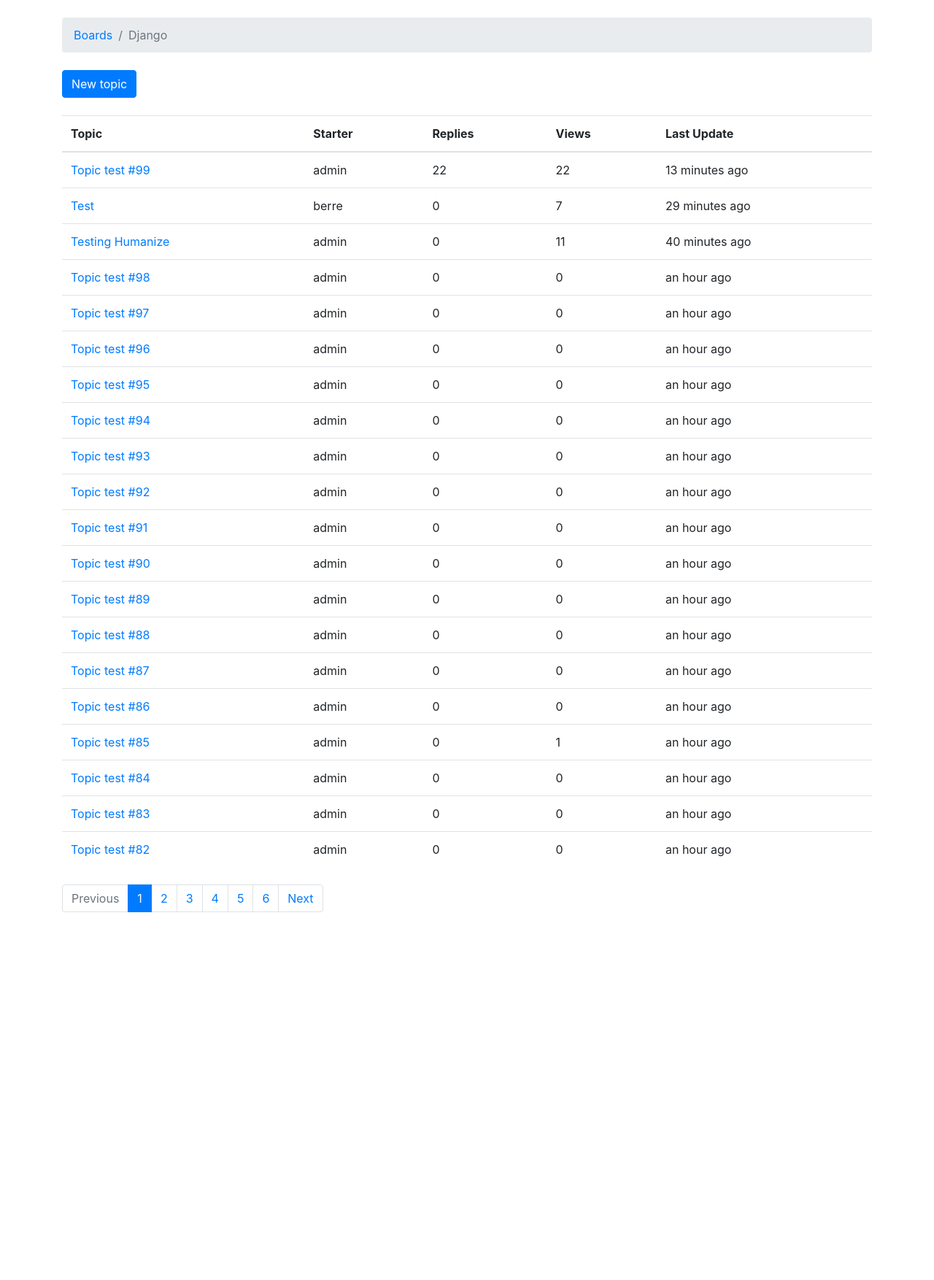
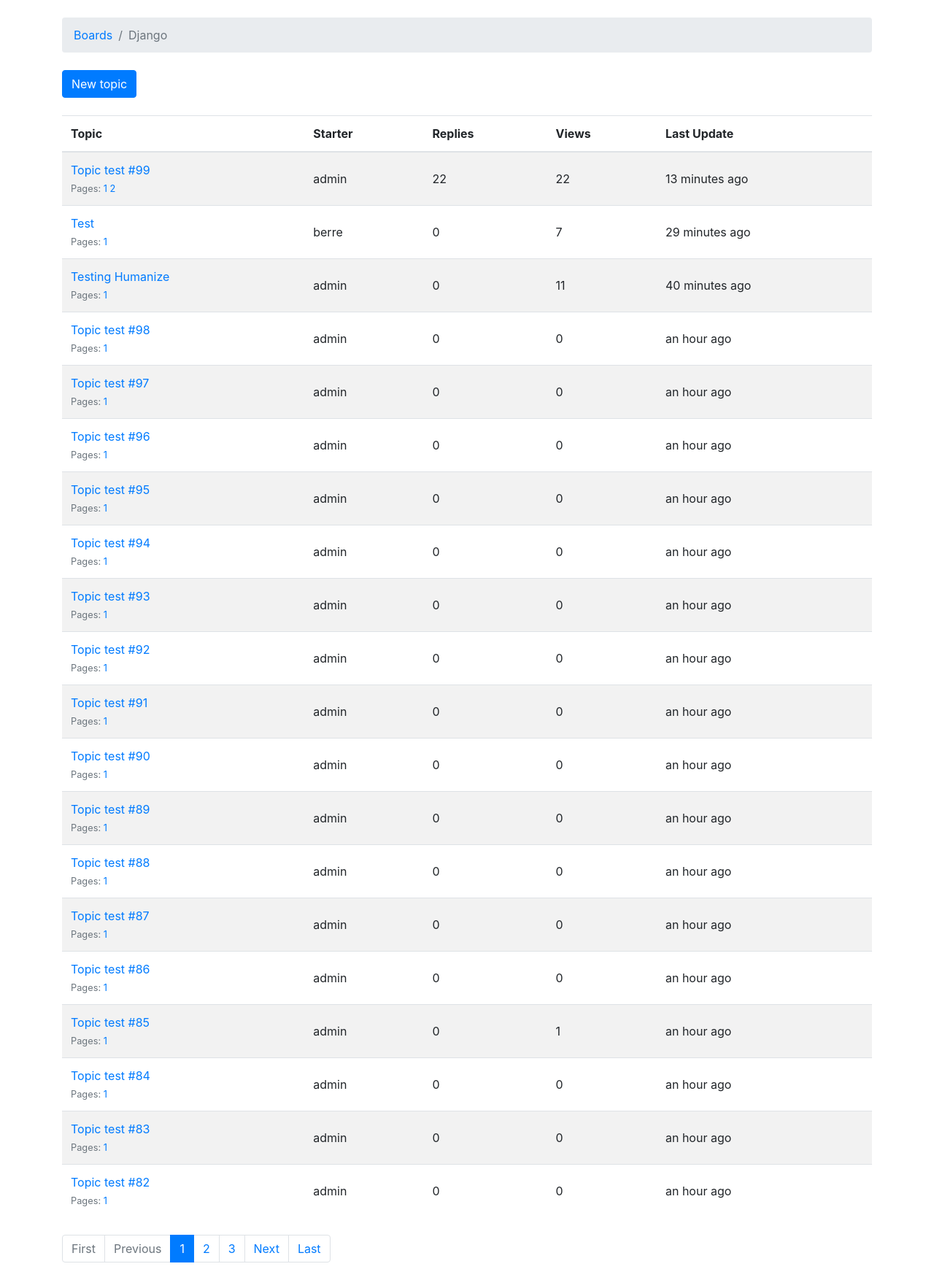
Before and after one commit to Berreyol/SpiralMediaTest, a Django app: page /boards/1/ in a window 1280 px wide. Shown: the part 56-1810 px from the top of the page at 73% size. Before the commit the page ends 1306 px from the top, so only its background shows below. Run offline with Django 3.2, Linux system fonts and the light colour scheme; data comes from the database, SQL or seed files in the repository; both versions use the stored data as it was after the commit; some libraries are stand-ins or nearby versions; some web fonts are replaced.

Commit message:
Final Adjustments
Fixed some bugs or performance errors

```diff
--- a/boards/models.py
+++ b/boards/models.py
@@ -1,3 +1,4 @@
+import math
 # Create your models here.
 from django.db import models
 from django.contrib.auth.models import User
@@ -30,6 +31,24 @@ class Topic(models.Model):
     def __str__(self):
         return self.subject
 
+    def get_page_count(self):
+        count = self.posts.count()
+        pages = count / 20
+        return math.ceil(pages)
+
+    def has_many_pages(self, count=None):
+        if count is None:
+            count = self.get_page_count()
+        return count > 6
+
+    def get_page_range(self):
+        count = self.get_page_count()
+        if self.has_many_pages(count):
+            return range(1, 5)
+        return range(1, count + 1)
+
+    def get_last_ten_posts(self):
+        return self.posts.order_by('-created_at')[:10]
 
 class Post(models.Model):
     message = models.TextField(max_length=4000)
--- a/boards/views.py
+++ b/boards/views.py
@@ -38,11 +38,15 @@ class PostListView(ListView):
     model = Post
     context_object_name = 'posts'
     template_name = 'topic_posts.html'
-    paginate_by = 2
+    paginate_by = 20
 
     def get_context_data(self, **kwargs):
-        self.topic.views += 1
-        self.topic.save()
+        session_key = 'viewed_topic_{}'.format(self.topic.pk)
+        if not self.request.session.get(session_key, False):
+            self.topic.views += 1
+            self.topic.save()
+            self.request.session[session_key] = True
+
         kwargs['topic'] = self.topic
         return super().get_context_data(**kwargs)
 
@@ -84,7 +88,18 @@ def reply_topic(request, pk, topic_pk):
             post.topic = topic
             post.created_by = request.user
             post.save()
-            return redirect('topic_posts', pk=pk, topic_pk=topic_pk)
+
+            topic.last_updated = timezone.now()
+            topic.save()
+
+            topic_url = reverse('topic_posts', kwargs={'pk': pk, 'topic_pk': topic_pk})
+            topic_post_url = '{url}?page={page}#{id}'.format(
+                url=topic_url,
+                id=post.pk,
+                page=topic.get_page_count()
+            )
+
+            return redirect(topic_post_url)
     else:
         form = PostForm()
     return render(request, 'reply_topic.html', {'topic': topic, 'form': form})
--- a/templates/includes/pagination.html
+++ b/templates/includes/pagination.html
@@ -1,6 +1,16 @@
 {% if is_paginated %}
   <nav aria-label="Topics pagination" class="mb-4">
     <ul class="pagination">
+      {% if page_obj.number > 1 %}
+        <li class="page-item">
+          <a class="page-link" href="?page=1">First</a>
+        </li>
+      {% else %}
+        <li class="page-item disabled">
+          <span class="page-link">First</span>
+        </li>
+      {% endif %}
+
       {% if page_obj.has_previous %}
         <li class="page-item">
           <a class="page-link" href="?page={{ page_obj.previous_page_number }}">Previous</a>
@@ -19,7 +29,7 @@
               <span class="sr-only">(current)</span>
             </span>
           </li>
-        {% else %}
+        {% elif page_num > page_obj.number|add:'-3' and page_num < page_obj.number|add:'3' %}
           <li class="page-item">
             <a class="page-link" href="?page={{ page_num }}">{{ page_num }}</a>
           </li>
@@ -35,6 +45,16 @@
           <span class="page-link">Next</span>
         </li>
       {% endif %}
+
+      {% if page_obj.number != paginator.num_pages %}
+        <li class="page-item">
+          <a class="page-link" href="?page={{ paginator.num_pages }}">Last</a>
+        </li>
+      {% else %}
+        <li class="page-item disabled">
+          <span class="page-link">Last</span>
+        </li>
+      {% endif %}
     </ul>
   </nav>
 {% endif %}
--- a/templates/reply_topic.html
+++ b/templates/reply_topic.html
@@ -26,13 +26,13 @@
 
 {% block content %}
 
-  <form method="post" class="mb-4">
+  <form method="post" class="mb-4" novalidate>
     {% csrf_token %}
     {% include 'includes/form.html' %}
     <button type="submit" class="btn btn-success">Post a reply</button>
   </form>
 
-  {% for post in topic.posts.all %}
+  {% for post in topic.get_last_ten_posts %}
     <div class="card mb-2">
       <div class="card-body p-3">
         <div class="row mb-3">
--- a/templates/topic_posts.html
+++ b/templates/topic_posts.html
@@ -19,7 +19,7 @@
   </div>
 
   {% for post in posts %}
-    <div class="card {% if forloop.last %}mb-4{% else %}mb-2{% endif %} {% if forloop.first %}border-dark{% endif %}">
+    <div id="{{ post.pk }}" class="card {% if forloop.last %}mb-4{% else %}mb-2{% endif %} {% if forloop.first %}border-dark{% endif %}">
       {% if forloop.first %}
         <div class="card-header text-white bg-dark py-2 px-3">{{ topic.subject }}</div>
       {% endif %}
--- a/templates/topics.html
+++ b/templates/topics.html
@@ -16,7 +16,7 @@
     <a href="{% url 'new_topic' board.pk %}" class="btn btn-primary">New topic</a>
   </div>
 
-  <table class="table mb-4">
+    <table class="table table-striped mb-4">
     <thead class="thead-inverse">
       <tr>
         <th>Topic</th>
@@ -28,12 +28,26 @@
     </thead>
     <tbody>
       {% for topic in topics %}
+        {% url 'topic_posts' board.pk topic.pk as topic_url %}
         <tr>
-          <td><a href="{% url 'topic_posts' board.pk topic.pk %}">{{ topic.subject }}</a></td>
-          <td>{{ topic.starter.username }}</td>
-          <td>{{ topic.replies }}</td>
-          <td>{{ topic.views }}</td>
-          <td>{{ topic.last_updated|naturaltime }}</td>
+          <td>
+            <p class="mb-0">
+              <a href="{{ topic_url }}">{{ topic.subject }}</a>
+            </p>
+            <small class="text-muted">
+              Pages:
+              {% for i in topic.get_page_range %}
+                <a href="{{ topic_url }}?page={{ i }}">{{ i }}</a>
+              {% endfor %}
+              {% if topic.has_many_pages %}
+              ... <a href="{{ topic_url }}?page={{ topic.get_page_count }}">Last Page</a>
+              {% endif %}
+            </small>
+          </td>
+          <td class="align-middle">{{ topic.starter.username }}</td>
+          <td class="align-middle">{{ topic.replies }}</td>
+          <td class="align-middle">{{ topic.views }}</td>
+          <td class="align-middle">{{ topic.last_updated|naturaltime }}</td>
         </tr>
       {% endfor %}
     </tbody>
```
Also changed, not shown: boards/tests/test_view_reply_topic.py (+6 -2 lines), db.sqlite3.
